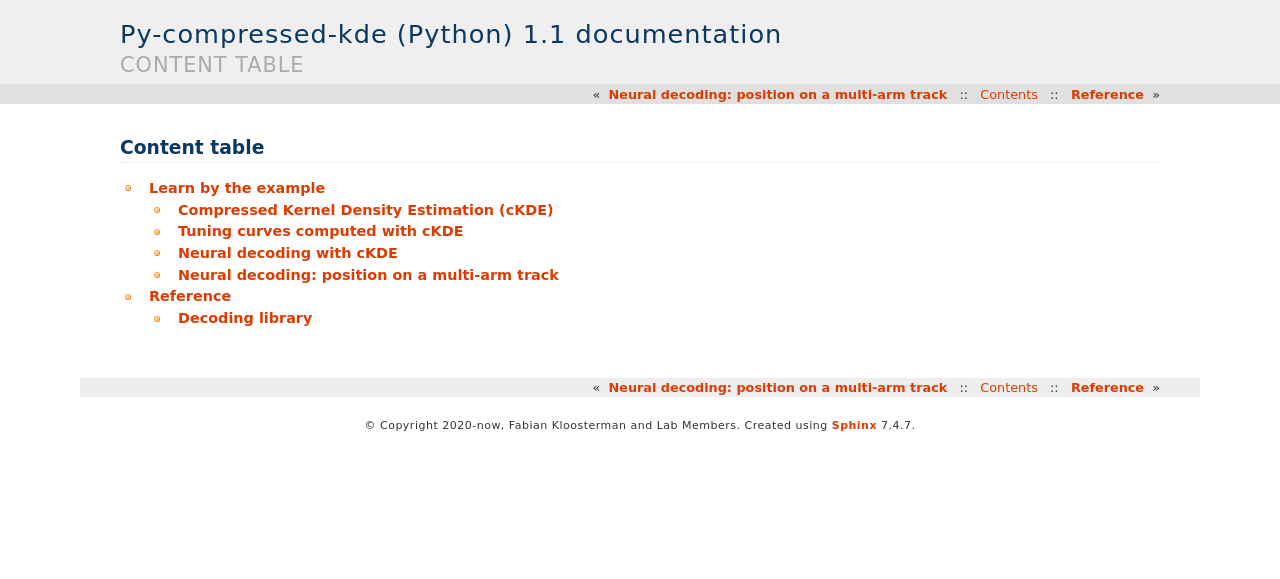
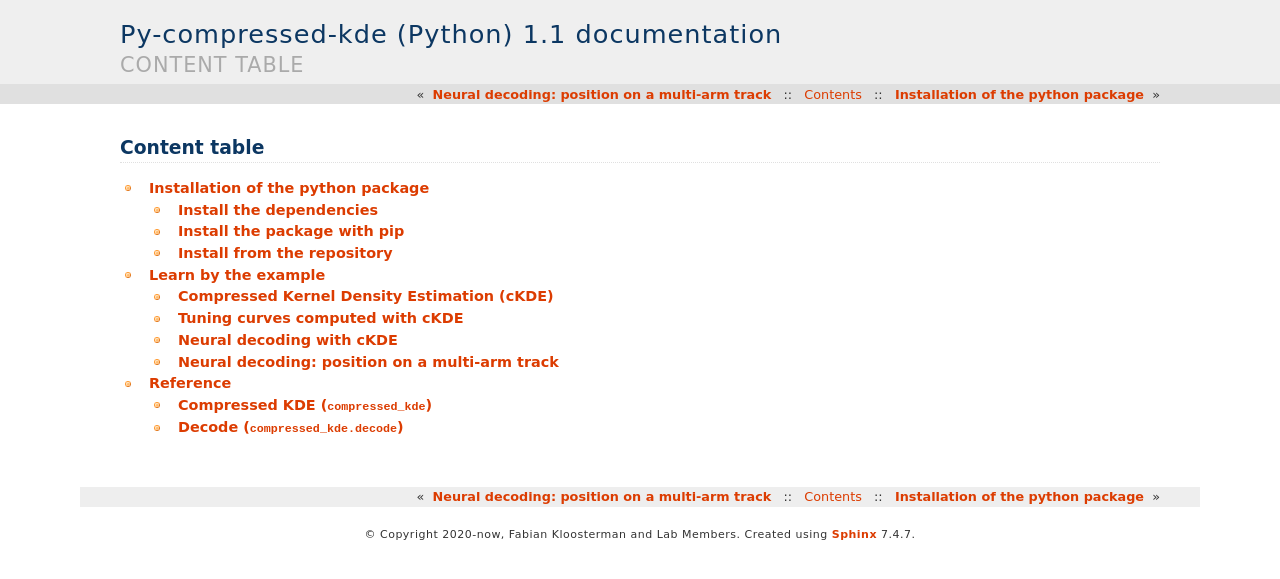
Before and after one commit to KatharinaBracher/py-compressed-kde, a Sphinx documentation site: the page built from docs/source/content_table.rst, in a window 1280 px wide. Shown: the top 579 px of the page. Built offline with Sphinx 7.4.7, drawn with Linux system fonts in a browser that asks for light colours.

Commit message:
fix reference api

```diff
--- a/docs/source/content_table.rst
+++ b/docs/source/content_table.rst
@@ -4,5 +4,6 @@ Content table
 .. toctree::
     :maxdepth: 2
 
+    installation
     learn_by_example
     reference
--- a/docs/source/index.rst
+++ b/docs/source/index.rst
@@ -46,7 +46,7 @@ Overview
 .. rst-class:: column column3
 
 `How to install the package ? <installation.rst>`_
-======================================================
+==================================================
 
 .. rst-class:: column column3
 
--- a/docs/source/py_decode.rst
+++ /dev/null
@@ -1,7 +0,0 @@
-================
-Decoding library
-================
-
-.. automodule:: compressed_kde
-
-.. automodule:: compressed_kde.decode
```
Also changed, not shown: docs/source/reference.rst (+18 -3 lines).
